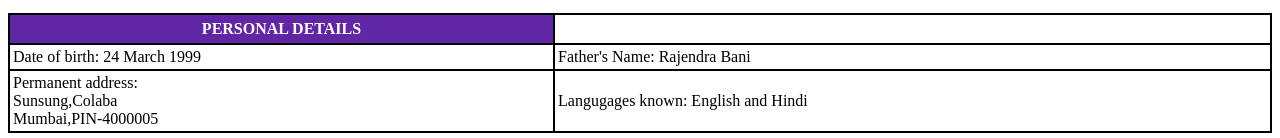
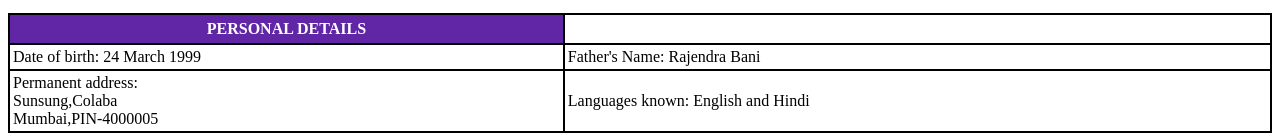
Before and after one commit to hitxav/Resume, a plain HTML site: page index.html in a window 1280 px wide. Shown: the part 895-1033 px from the top of the page. Drawn offline with Linux system fonts and the light colour scheme.

Commit message:
Update index.html

```diff
--- a/index.html
+++ b/index.html
@@ -193,7 +193,7 @@ understanding of Hypertext Markup Language (HTML) and CSS, and basic syntax of t
     	Sunsung,Colaba<br>
     	Mumbai,PIN-4000005
 </td>
-    <td>Langugages known: English and Hindi</td>
+    <td>Languages known: English and Hindi</td>
 
 </tr>
 
```
